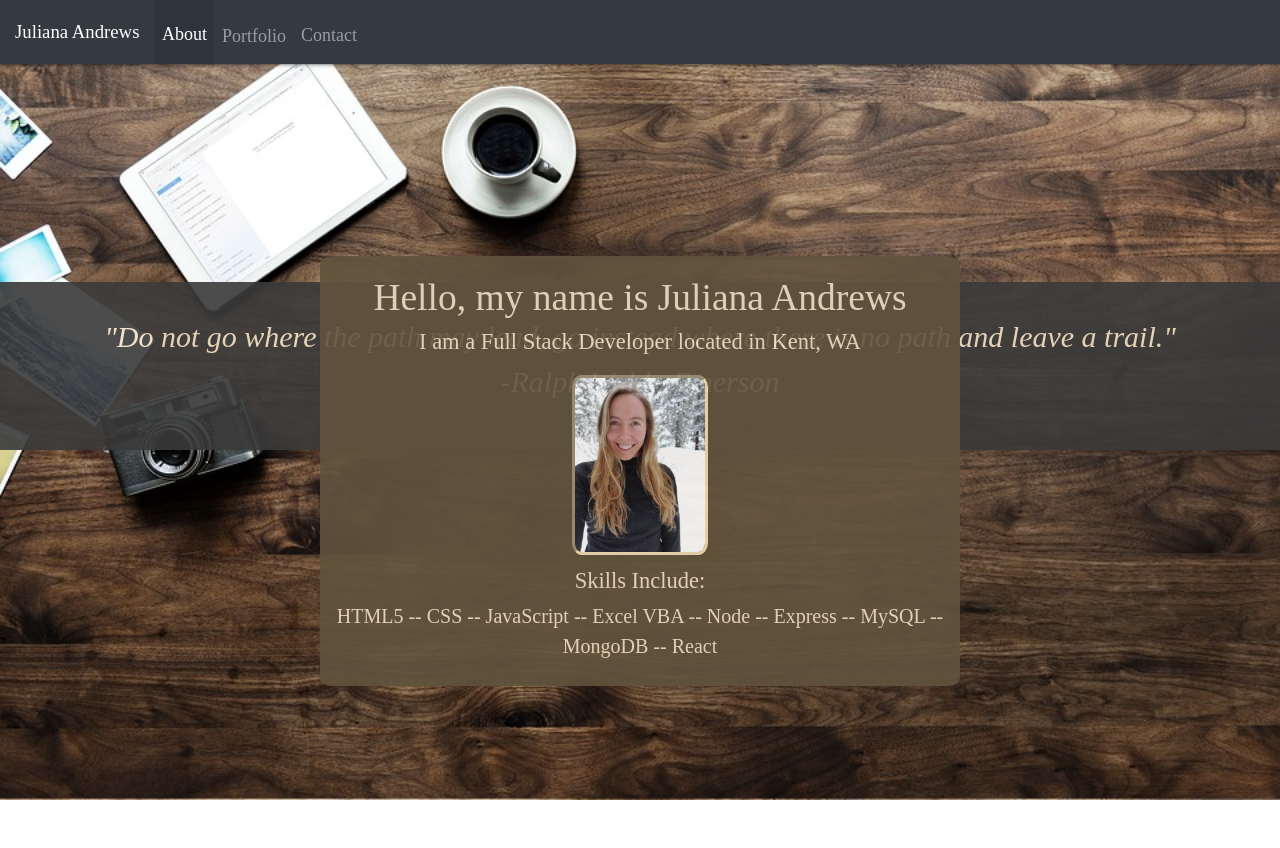
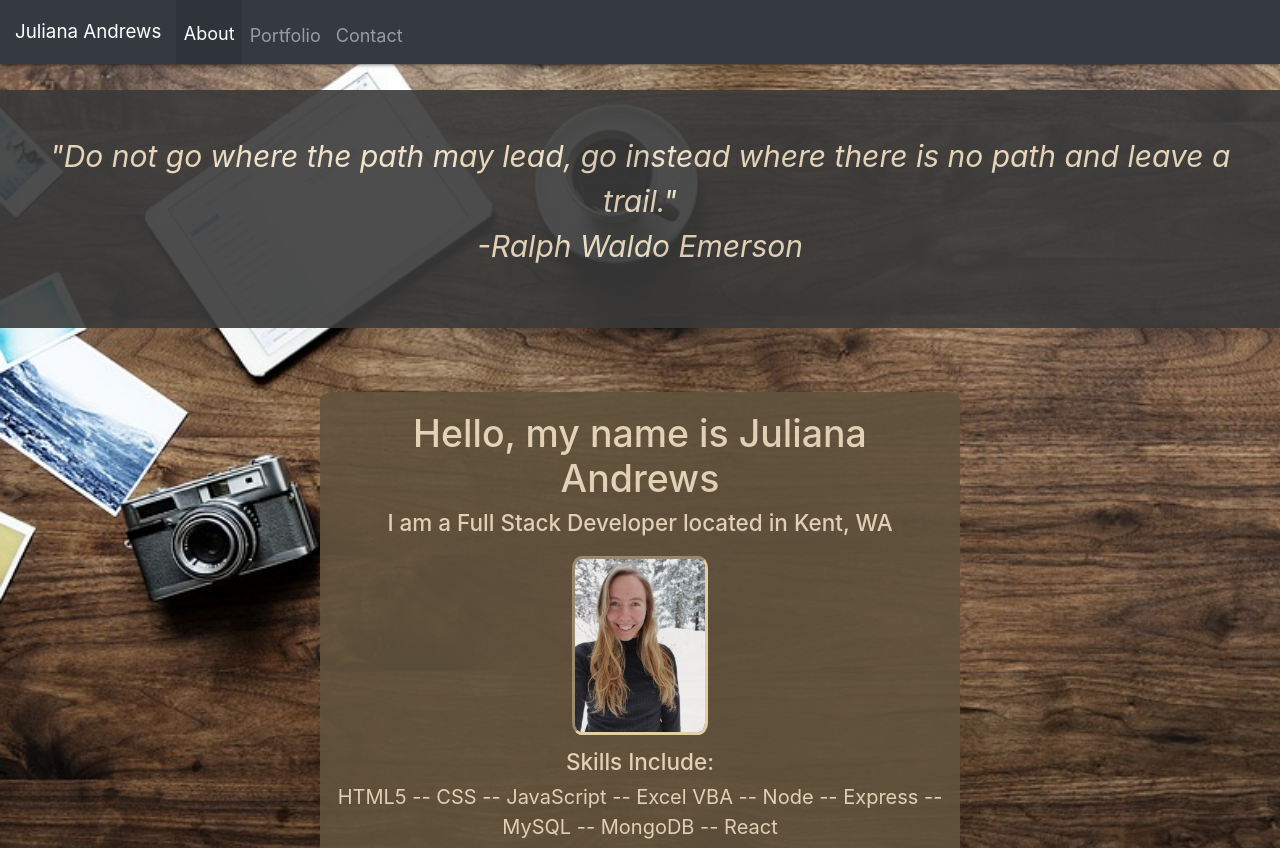
Before and after one commit to JAndrews16/portfolio-react, a React (Create React App) app: page / in a window 1280 px wide. Shown: the top 848 px of the page. Before the commit the page ends 800 px from the top, so only its background shows below. Built offline with nearby package versions, Linux system fonts and the light colour scheme.

Commit message:
updated home page with navbar

```diff
--- a/src/components/About/style.css
+++ b/src/components/About/style.css
@@ -4,7 +4,7 @@
     margin-left: 25%;
     margin-right: 25%;
     border-radius: 2%;
-    margin-top: 15%;
+    margin-top: 5%;
     text-align: center;
     color: rgb(240, 224, 196);
     padding: 10px;
--- a/src/components/Contact/Contact.js
+++ b/src/components/Contact/Contact.js
@@ -3,7 +3,7 @@ import './style.css';
 
 const contactStyle = {
     textAlign:"center",
-    marginTop: "15%",
+    marginTop: "5%",
     color: "beige",
     fontSize: "20px",
     backgroundColor: "rgb(63, 62, 59)",
--- a/src/components/Header/Header.js
+++ b/src/components/Header/Header.js
@@ -3,13 +3,14 @@ import "./style.css";
 
 const bannerStyle = {
     backgroundColor: "rgb(58, 58, 58)",
-    position: "absolute",
+    position: "relative",
     zIndex: "-5",
     marginTop: "2%",
     opacity: "0.9",
     width: "100%",
     height: "21%",
-    textAlign: "center"
+    textAlign: "center",
+    padding: "1%"
 }
 
 const Header = () => {
--- a/src/components/Header/style.css
+++ b/src/components/Header/style.css
@@ -4,6 +4,7 @@ body {
 
 .headerText {
     padding-top: 2.5%;
+    padding-bottom: 2.5%;
     font-size: 30px;
     font-style: italic;
     text-align: center;
--- a/src/components/Project/style.css
+++ b/src/components/Project/style.css
@@ -8,6 +8,9 @@
 
 #directions {
     margin-bottom: 5%;
+    font-size: 32px;
+    margin-top: -16.5%;
+    color: rgb(214, 214, 214);
 }
 
 .card-title {
--- a/src/pages/About.js
+++ b/src/pages/About.js
@@ -1,5 +1,4 @@
 import React from "react";
-import Navbar from "../components/Navbar/NavBar";
 import Header from "../components/Header/Header";
 import AboutMe from "../components/About/About";
 import Footer from "../components/Footer/Footer";
--- a/src/pages/Contact.js
+++ b/src/pages/Contact.js
@@ -1,5 +1,4 @@
 import React from "react";
-import Navbar from "../components/Navbar/NavBar";
 import Header from "../components/Header/Header";
 import Footer from "../components/Footer/Footer";
 import ContactForm from "../components/Contact/Contact";
--- a/src/pages/Portfolio.js
+++ b/src/pages/Portfolio.js
@@ -1,5 +1,4 @@
 import React from "react";
-import Navbar from "../components/Navbar/NavBar";
 import Header from "../components/Header/Header";
 import Footer from "../components/Footer/Footer";
 import Project from "../components/Project/Project"
```
